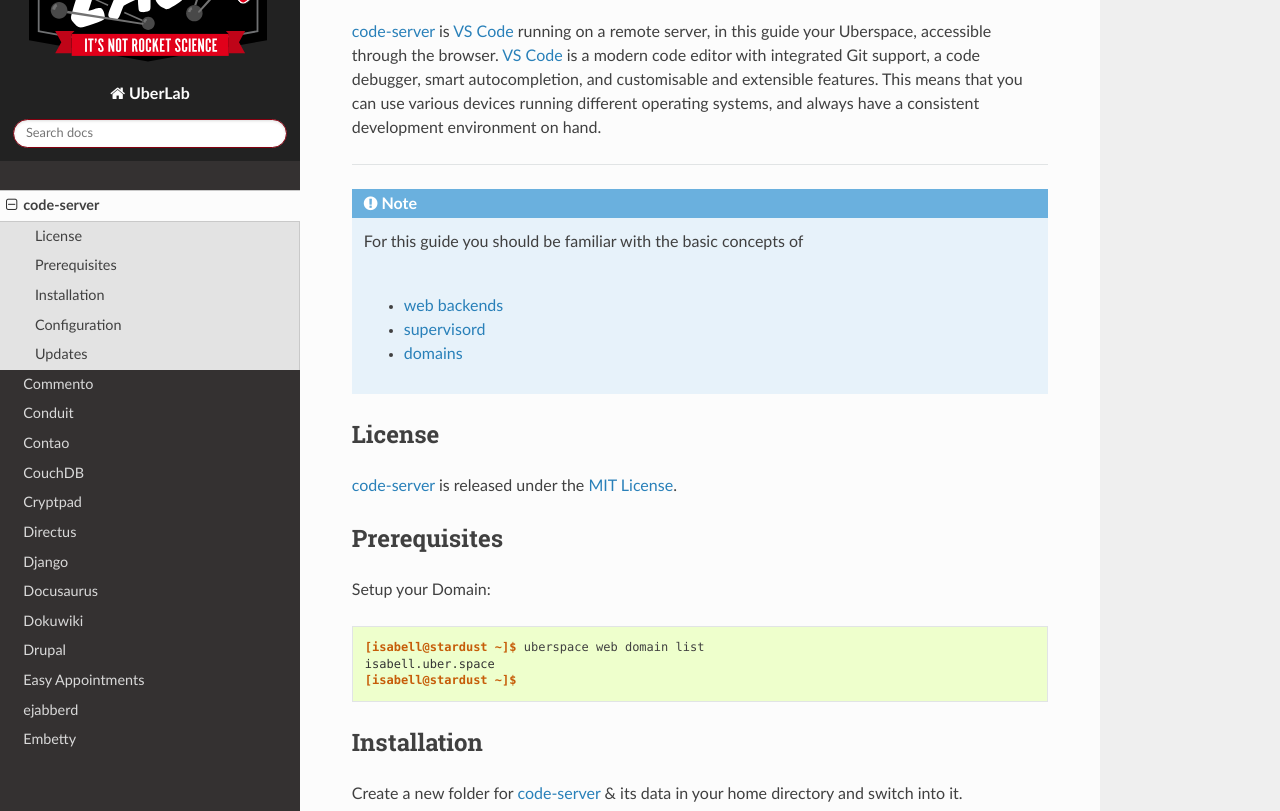
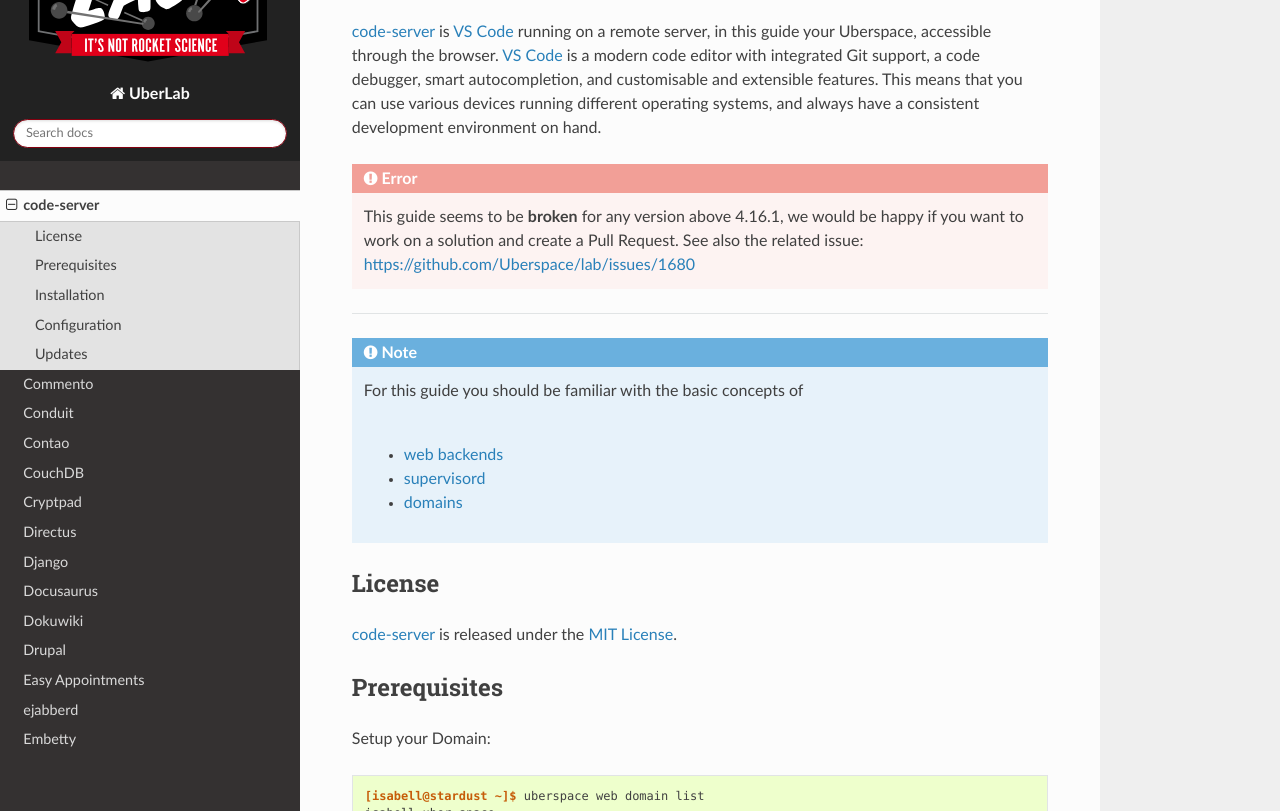
Before and after one commit to Uberspace/lab, a Sphinx documentation site: the page built from source/guide_code-server.rst, in a window 1280 px wide and 900 px high, scrolled down 906 px, cut to the strip 89-900 px from the top of the window. Built offline with Sphinx 7.4.7 and the Read the Docs theme 2.0.0, drawn with Linux system fonts in a browser that asks for light colours.

Commit message:
[code-server] Mark guide as broken

```diff
--- a/source/guide_code-server.rst
+++ b/source/guide_code-server.rst
@@ -19,6 +19,12 @@
 .. tag_list::
 
 code-server_  is `VS Code`_ running on a remote server, in this guide your Uberspace, accessible through the browser. `VS Code`_ is a modern code editor with integrated Git support, a code debugger, smart autocompletion, and customisable and extensible features. This means that you can use various devices running different operating systems, and always have a consistent development environment on hand.
+
+.. error::
+
+  This guide seems to be **broken** for any version above 4.16.1, we would be
+  happy if you want to work on a solution and create a Pull Request.
+  See also the related issue: https://github.com/Uberspace/lab/issues/1680
 
 ----
 
```
